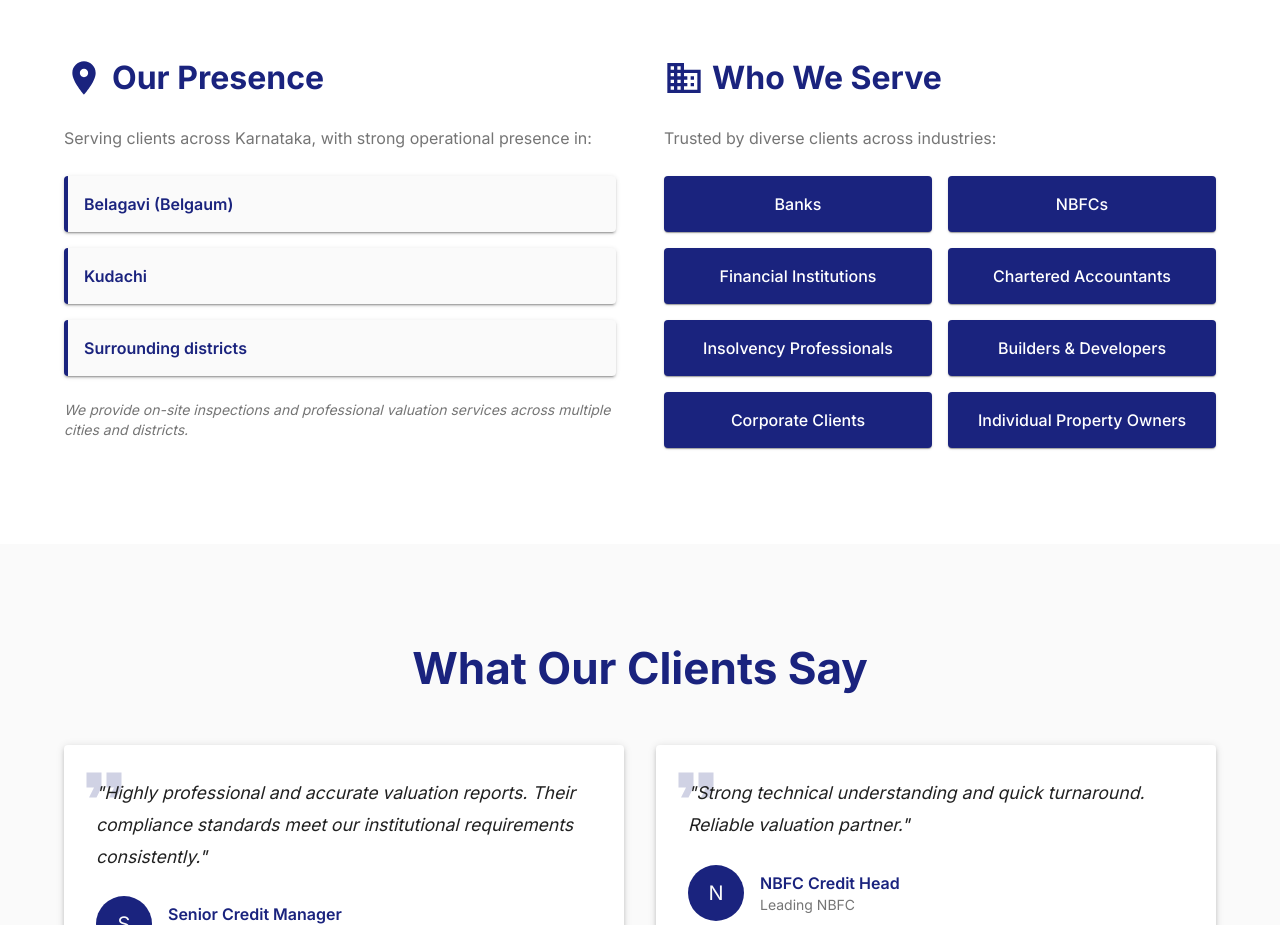
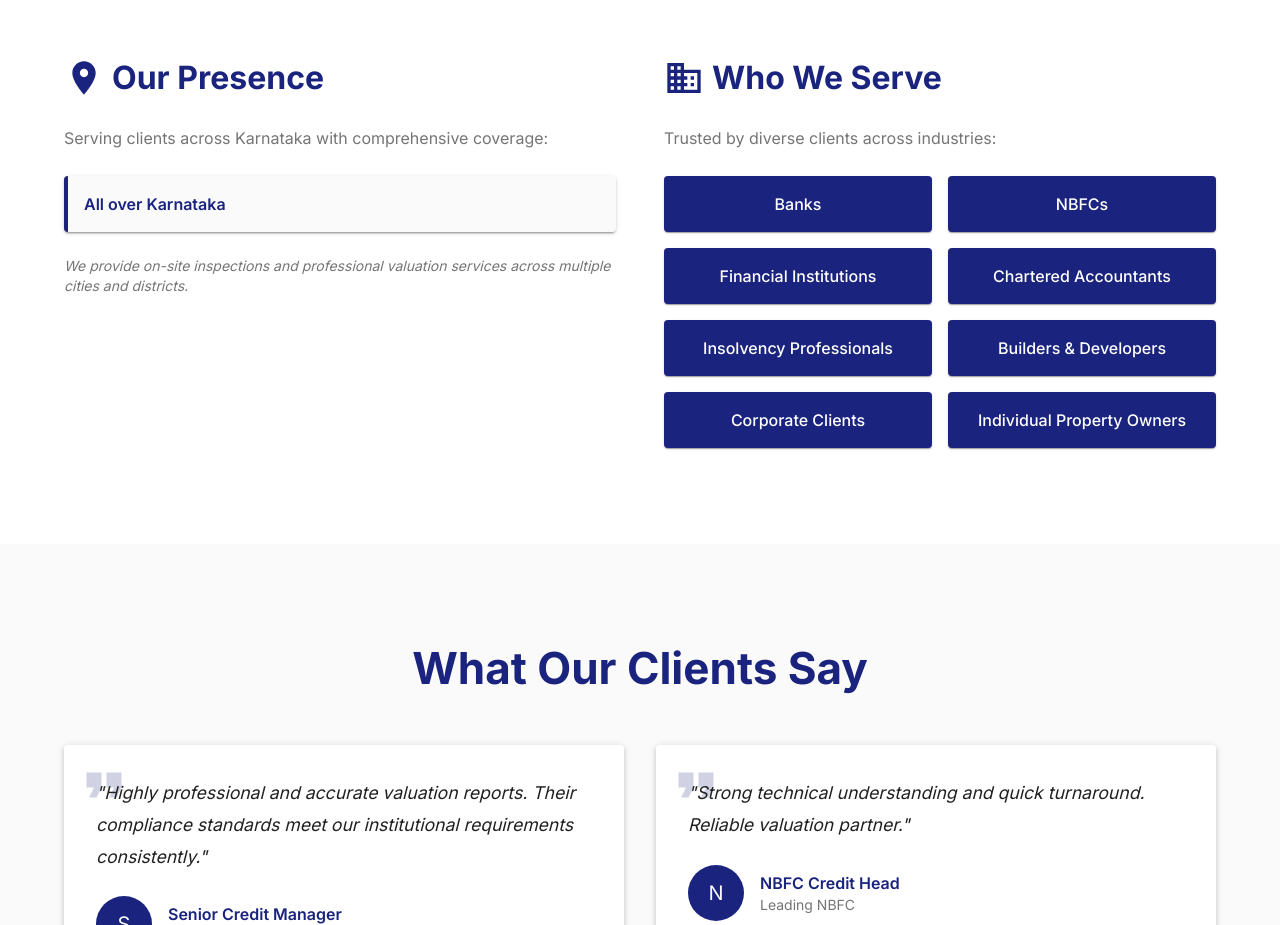
Before and after one commit to padmakant-baloji/valuation, a Next.js app: page / in a window 1280 px wide. Shown: the part 7520-8445 px from the top of the page. Built offline with nearby package versions, Linux system fonts and the light colour scheme.

Commit message:
Refactor PresenceSection to simplify location representation, updating text to reflect comprehensive coverage across Karnataka.

```diff
--- a/components/PresenceSection.tsx
+++ b/components/PresenceSection.tsx
@@ -4,7 +4,7 @@ import * as React from 'react'
 import { Box, Container, Typography, Grid, Paper } from '@mui/material'
 import { LocationOn, Business } from '@mui/icons-material'
 
-const locations = ['Belagavi (Belgaum)', 'Kudachi', 'Surrounding districts']
+const locations = ['All over Karnataka']
 
 const clients = [
   'Banks',
@@ -44,7 +44,7 @@ export default function PresenceSection() {
               Our Presence
             </Typography>
             <Typography variant="body1" color="text.secondary" sx={{ mb: 3, lineHeight: 1.7 }}>
-              Serving clients across Karnataka, with strong operational presence in:
+              Serving clients across Karnataka with comprehensive coverage:
             </Typography>
             <Grid container spacing={2}>
               {locations.map((location, index) => (
```
